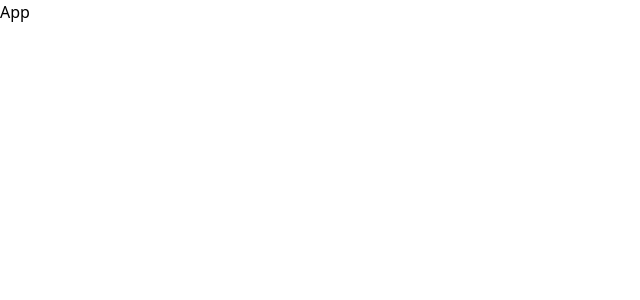
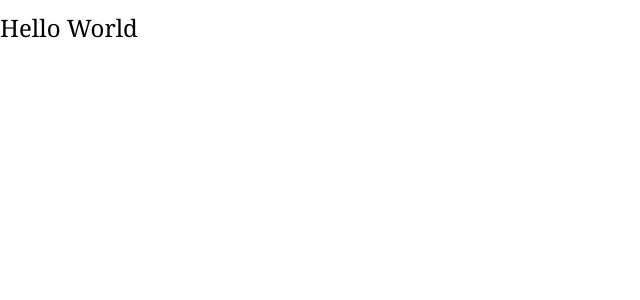
Before and after one commit to jeffreychery009/Dashboard-profile, a React (Vite) app: page / in a window 1280 px wide. Shown: the top 300 px of the page, without its empty margins (0-640 px from the left). Built offline with nearby package versions, Linux system fonts and the light colour scheme.

Commit message:
Created Route File

```diff
--- a/src/App.tsx
+++ b/src/App.tsx
@@ -1,7 +1,11 @@
 import React from "react";
 
 const App = () => {
-  return <div>App</div>;
+  return (
+    <div>
+      <h1 className="font-serif text-2xl py-3">Hello World</h1>
+    </div>
+  );
 };
 
 export default App;
--- /dev/null
+++ b/src/routes.tsx
@@ -0,0 +1,3 @@
+import { createBrowserRouter } from "react-router-dom";
+
+createBrowserRouter([]);
```
